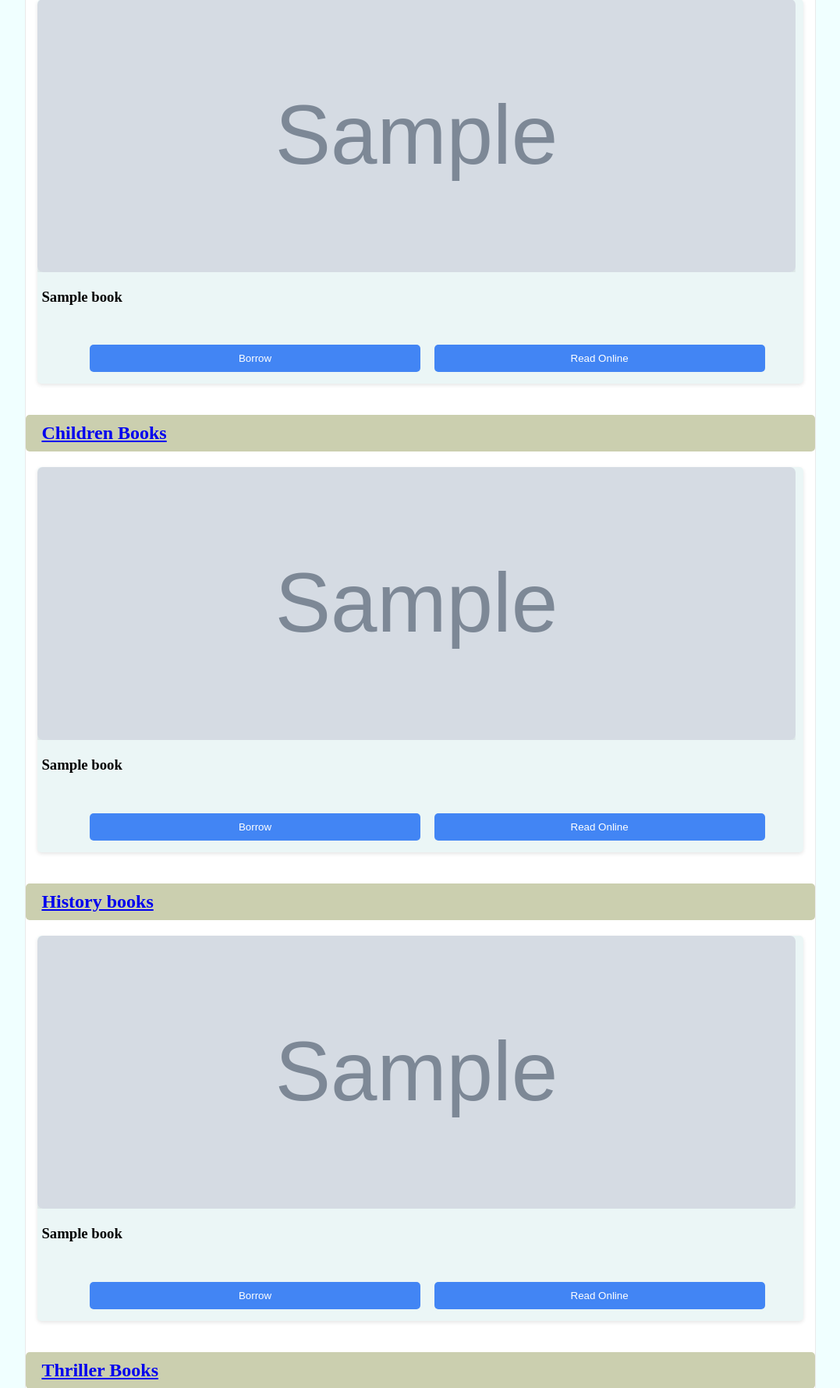
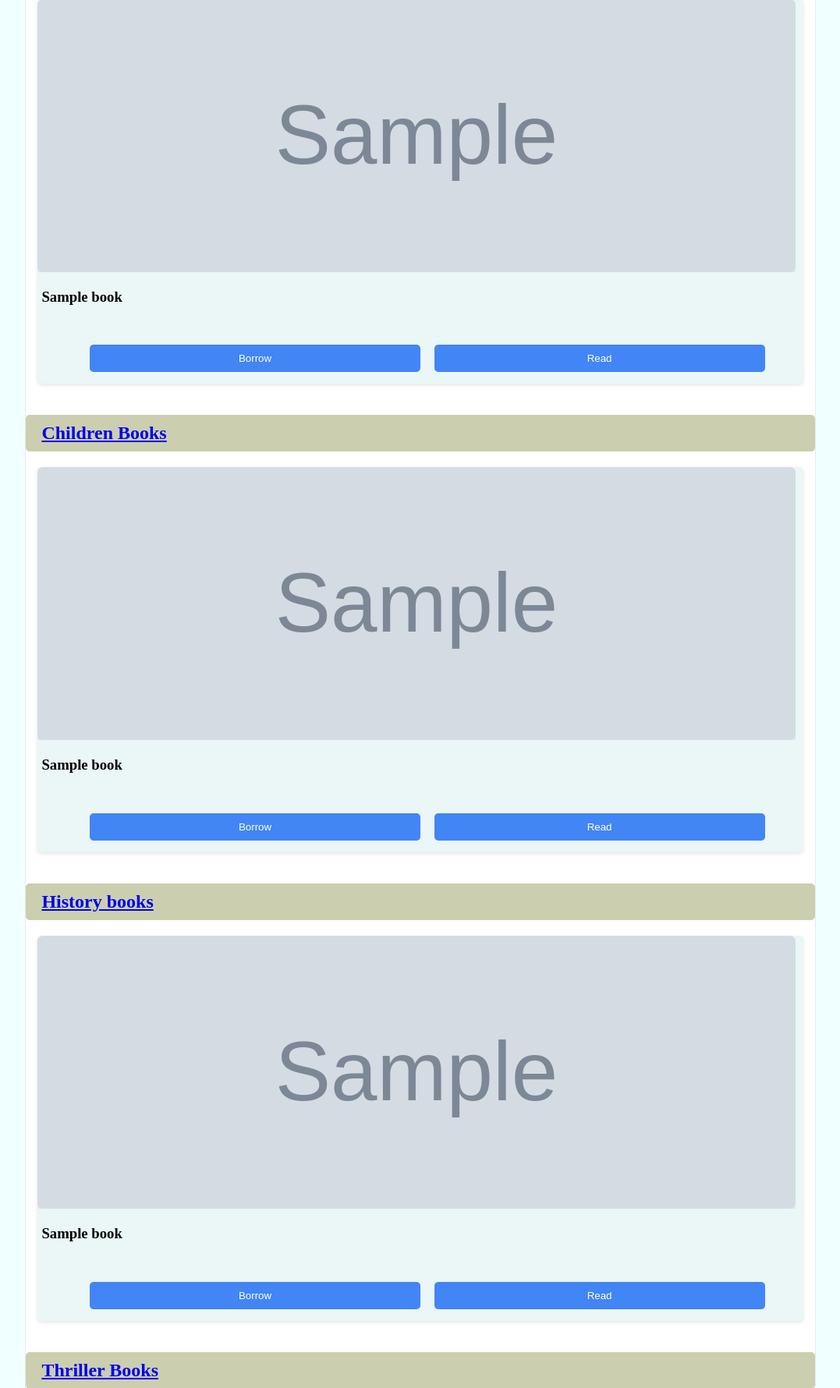
Before and after one commit to tdp1996/Library_Management_System, a Django app: template library_management/library/templates/main.html in a window 1280 px wide. Shown: the part 415-2195 px from the top of the page at 78% size, without its empty margins (101-1178 px from the left). Run offline with Django 5.2, Linux system fonts and the light colour scheme; the template is opened without the code that fills it: most values are stand-ins (such as "Sample title", 1, 10 or a date in 2020); grey boxes marked "Sample" are stand-in pictures.

Commit message:
edit homepage

```diff
--- a/library_management/library/templates/homepage.html
+++ b/library_management/library/templates/homepage.html
@@ -27,7 +27,7 @@
                                     <a href="{% url 'library:borrow_book' book.BookID %}">Borrow</a>
                                 </button>
                                 <button type="submit">
-                                    <a href="{{book.Book_PDF}}">Read Online</a>
+                                    <a href="{{book.Book_PDF}}">Read</a>
                                 </button>
                             </div>
                         </div>
@@ -58,7 +58,7 @@
                                     <a href="{% url 'library:borrow_book' book.BookID %}">Borrow</a>
                                 </button>
                                 <button type="submit">
-                                    <a href="{{book.Book_PDF}}">Read Online</a>
+                                    <a href="{{book.Book_PDF}}">Read</a>
                                 </button>
                             </div>
                         </div>
@@ -89,7 +89,7 @@
                                     <a href="{% url 'library:borrow_book' book.BookID %}">Borrow</a>
                                 </button>
                                 <button type="submit">
-                                    <a href="{{book.Book_PDF}}">Read Online</a>
+                                    <a href="{{book.Book_PDF}}">Read</a>
                                 </button>
                             </div>
                         </div>
@@ -120,7 +120,7 @@
                                     <a href="{% url 'library:borrow_book' book.BookID %}">Borrow</a>
                                 </button>
                                 <button type="submit">
-                                    <a href="{{book.Book_PDF}}">Read Online</a>
+                                    <a href="{{book.Book_PDF}}">Read</a>
                                 </button>
                             </div>
                         </div>
@@ -151,7 +151,7 @@
                                     <a href="{% url 'library:borrow_book' book.BookID %}">Borrow</a>
                                 </button>
                                 <button type="submit">
-                                    <a href="{{book.Book_PDF}}">Read Online</a>
+                                    <a href="{{book.Book_PDF}}">Read</a>
                                 </button>
                             </div>
                         </div>
```
